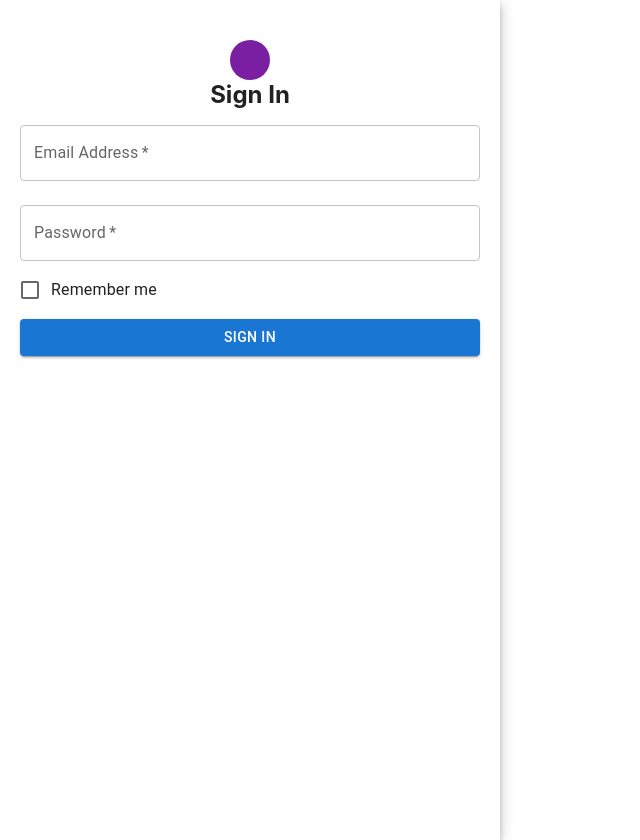
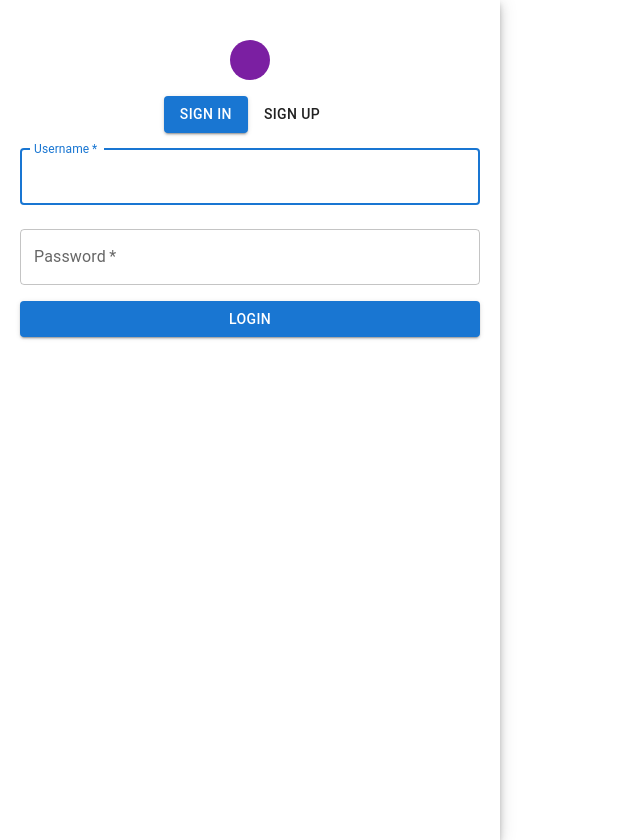
Before and after one commit to KashishMaurya/BitMeet, a React (Create React App) app in the folder frontend/: page /auth in a window 1280 px wide. Shown: the whole page, without its empty margins (0-640 px from the left). Built offline with nearby package versions, Linux system fonts and the light colour scheme; some icons are missing.

Commit message:
authcontext

```diff
--- a/frontend/src/App.js
+++ b/frontend/src/App.js
@@ -2,16 +2,19 @@ import { Route,BrowserRouter as Router, Routes } from 'react-router-dom';
 import './App.css';
 import LandingPage from './pages/landing';
 import Authentication from './pages/authentication';
+import { AuthProvider } from './contexts/AuthContext';
 
 function App() {
   return (
     <>
       <Router>
-        <Routes>
-          {/* <Route path="/home" element="" /> */}
-          <Route path="/" element={<LandingPage />} />
-          <Route path="/auth" element={<Authentication />} />
-        </Routes>
+        <AuthProvider>
+          <Routes>
+            {/* <Route path="/home" element="" /> */}
+            <Route path="/" element={<LandingPage />} />
+            <Route path="/auth" element={<Authentication />} />
+          </Routes>
+        </AuthProvider>
       </Router>
     </>
   );
--- /dev/null
+++ b/frontend/src/contexts/AuthContext.jsx
@@ -0,0 +1,63 @@
+import { createContext, useState } from "react";
+import axios from "axios";
+import HttpStatus from "http-status";
+import { useNavigate } from "react-router-dom";
+
+// Create context
+export const AuthContext = createContext({});
+
+// Axios client
+const client = axios.create({
+  baseURL: "http://localhost:8080/api/v1/users",
+});
+
+// Provider component
+export const AuthProvider = ({ children }) => {
+  const [userData, setUserData] = useState(null);
+
+  const router = useNavigate();
+
+  const handleRegister = async (name, username, password) => {
+    try {
+      const request = await client.post("/register", {
+        name,
+        username,
+        password,
+      });
+
+      if (request.status === HttpStatus.CREATED) {
+        return request.data.message;
+      }
+    } catch (error) {
+      console.error("Error during registration:", error);
+      throw error;
+    }
+  };
+
+  const handleLogin = async (username, password) => {
+    try {
+      const request = await client.post("/login", {
+        username,
+        password,
+      });
+
+      if (request.status === HttpStatus.OK) {
+        localStorage.setItem("token", request.data.token);
+        // setUserData(request.data.user);
+        // router("/dashboard");
+      }
+    } catch (error) {
+      console.error("Error during login:", error);
+      throw error;
+    }
+  };
+
+  const data = {
+    userData,
+    setUserData,
+    handleRegister,
+    handleLogin,
+  };
+
+  return <AuthContext.Provider value={data}>{children}</AuthContext.Provider>;
+};
--- a/frontend/src/pages/authentication.jsx
+++ b/frontend/src/pages/authentication.jsx
@@ -7,22 +7,41 @@ import {
   Grid,
   // Link,
   Paper,
+  Snackbar,
   TextField,
   // Typography,
 } from "@mui/material";
 import LockOutlinedIcon from "@mui/icons-material/LockOutlined";
+import { AuthContext } from "../contexts/AuthContext";
 
 const Authentication = () => {
-
   const [username, setUsername] = React.useState();
   const [password, setPassword] = React.useState();
   const [name, setName] = React.useState();
   const [error, setError] = React.useState();
   const [messages, setMessages] = React.useState();
 
-  const[formState, setFormState] = React.useState(0);
+  const [formState, setFormState] = React.useState(0);
 
   const [open, setOpen] = React.useState(false);
+
+  const { handleRegister, handleLogin } = React.useContext(AuthContext);
+
+  let handleAuth = async () => {
+    try {
+      if (formState === 0) {
+      }
+      if (formState === 1) {
+        let result = await handleRegister(name, username, password);
+        console.log(result);
+        setMessages(result);
+        setOpen(true);
+      }
+    } catch (error) {
+      let message = error.response.data.message;
+      setError(message);
+    }
+  };
 
   const paperStyle = {
     padding: 20,
@@ -67,34 +86,72 @@ const Authentication = () => {
         justifyContent="center"
       >
         <div style={paperStyle}>
-          <Grid align="center">
+          <Grid align="center" sx={{ mb: 2 }}>
             <Avatar style={avatarStyle}>
               <LockOutlinedIcon />
             </Avatar>
-            <h2>Sign In</h2>
           </Grid>
 
+          <div align="center">
+            <Button
+              variant={formState === 0 ? "contained" : ""}
+              onClick={() => {
+                setFormState(0);
+              }}
+            >
+              Sign In
+            </Button>
+            <Button
+              variant={formState === 1 ? "contained" : ""}
+              onClick={() => {
+                setFormState(1);
+              }}
+            >
+              Sign Up
+            </Button>
+          </div>
+
+          {formState === 1 ? (
+            <TextField
+              label="Full Name"
+              // placeholder="Enter Username"
+              id="username"
+              name="username"
+              fullWidth
+              required
+              margin="normal"
+              autoFocus
+              onChange={(e) => setName(e.target.value)}
+            />
+          ) : (
+            <></>
+          )}
+
           <TextField
-            label="Email Address"
-            placeholder="Enter email"
+            label="Username"
+            // placeholder="Enter Username"
+            id="username"
+            name="username"
             fullWidth
             required
             margin="normal"
+            autoFocus
+            onChange={(e) => setUsername(e.target.value)}
           />
 
           <TextField
             label="Password"
-            placeholder="Enter password"
+            // placeholder="Enter Password"
             type="password"
+            id="password"
+            name="password"
             fullWidth
             required
             margin="normal"
+            onChange={(e) => setPassword(e.target.value)}
           />
 
-          <FormControlLabel
-            control={<Checkbox name="checkedB" color="primary" />}
-            label="Remember me"
-          />
+          <p style={{color: "red"}}>{error}</p>
 
           <Button
             type="button"
@@ -102,11 +159,14 @@ const Authentication = () => {
             variant="contained"
             fullWidth
             style={btnStyle}
+            onClick={handleAuth}
           >
-            Sign in
+            {formState === 0 ? "Login" : "Register"}
           </Button>
         </div>
       </Grid>
+
+      <Snackbar open={open} autoHideDuration={4000} message={messages} />
     </Grid>
   );
 };
```
